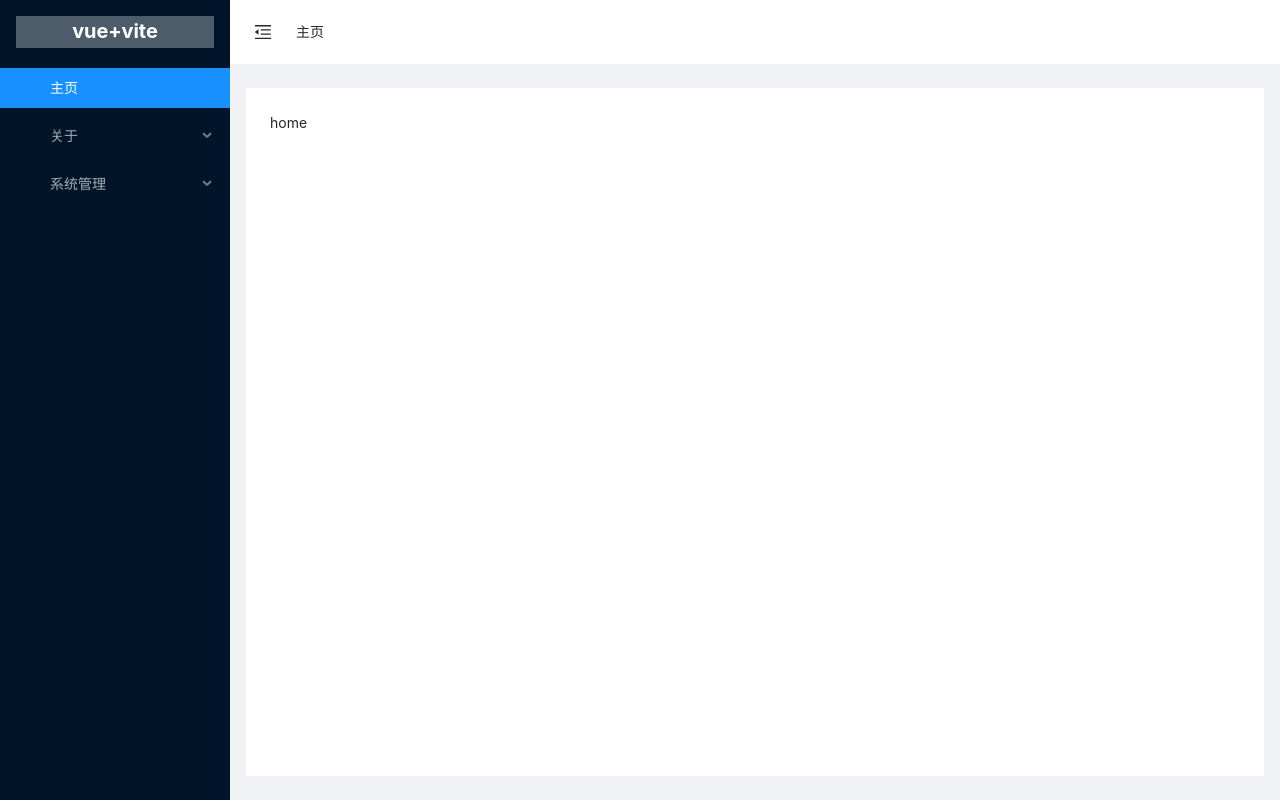
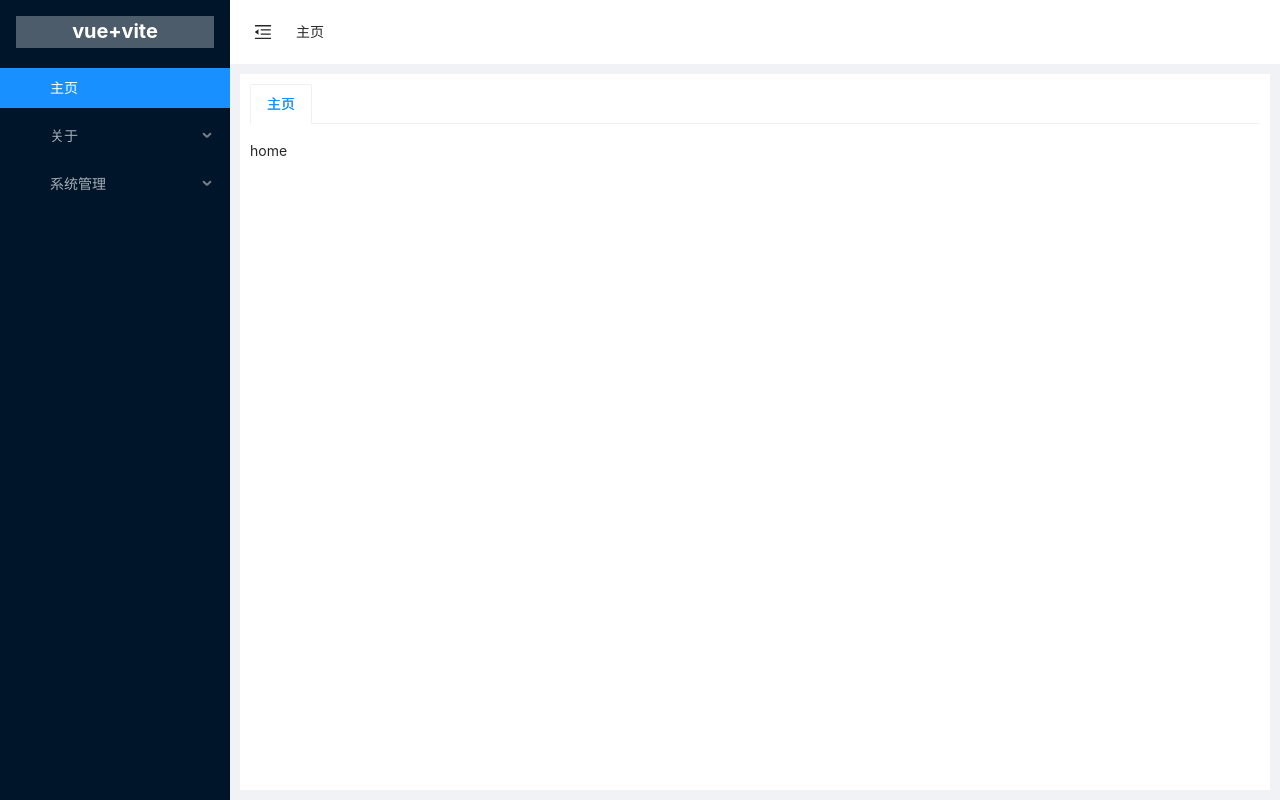
Before and after one commit to huanganfree/vue3-vite-antdVue-admin, a Vue app: page /#/home in a window 1280 px wide. Built offline with nearby package versions, Linux system fonts and the light colour scheme.

Commit message:
完成页面级abs功能

```diff
--- a/src/components/Layout/index.vue
+++ b/src/components/Layout/index.vue
@@ -24,13 +24,13 @@
       </a-layout-header>
       <a-layout-content
         :style="{
-          margin: '24px 16px',
-          padding: '24px',
+          margin: '10px',
+          padding: '10px',
           background: '#fff',
           minHeight: '280px',
         }"
       >
-        <router-view></router-view>
+        <Tabs></Tabs>
       </a-layout-content>
     </a-layout>
   </a-layout>
@@ -38,12 +38,14 @@
 <script>
 import { MenuUnfoldOutlined, MenuFoldOutlined } from "@ant-design/icons-vue";
 import Menu from "@/components/Menu/index.vue";
+import Tabs from '@/components/Tabs/tabs.vue';
 export default {
   name: "App",
   components: {
     MenuUnfoldOutlined,
     MenuFoldOutlined,
     Menu,
+    Tabs
   },
   data() {
     return {
--- /dev/null
+++ b/src/components/Tabs/tabs.vue
@@ -0,0 +1,48 @@
+<template>
+  <a-tabs :activeKey="activeKey" type="card" @change="onTabChange">
+    <a-tab-pane v-for="pane in panes" :key="pane.path" :tab="pane.name" :closable="true">
+      <router-view></router-view>
+    </a-tab-pane>
+  </a-tabs>
+</template>
+<script setup>
+
+import { watch, ref } from '@vue/runtime-core';
+import { useRouter, useRoute } from 'vue-router'
+
+const route = useRoute()
+const router = useRouter()
+
+const panes = ref([])
+
+const activeKey = ref('/home')
+
+
+
+watch(() => route, (newVal) => {
+  const { meta, path } = newVal
+  if (!panes.value.find(item => item.name === meta.title)) { // 找不到，就新增
+    panes.value.push({ name: meta.title, path })
+  }
+  activeKey.value = path
+  router.push(activeKey.value)
+
+}, { immediate: true, deep: true })
+
+
+function onEdit({ targetKey }) {
+  const index = panes.value.findIndex(item => item.path == targetKey)
+  if (index == panes.value.length - 1) {
+    const { path } = panes.value[panes.value.length - 2]
+    activeKey.value = path
+    router.push(activeKey.value)
+  }
+  panes.value.splice(panes.value.length - 1, 1)
+
+}
+
+function onTabChange(active) {
+  activeKey.value = active
+  router.push(active)
+}
+</script>
```
Also changed, not shown: todolist.txt (added), 1 other file (tests, documents, lock files or other folders).
